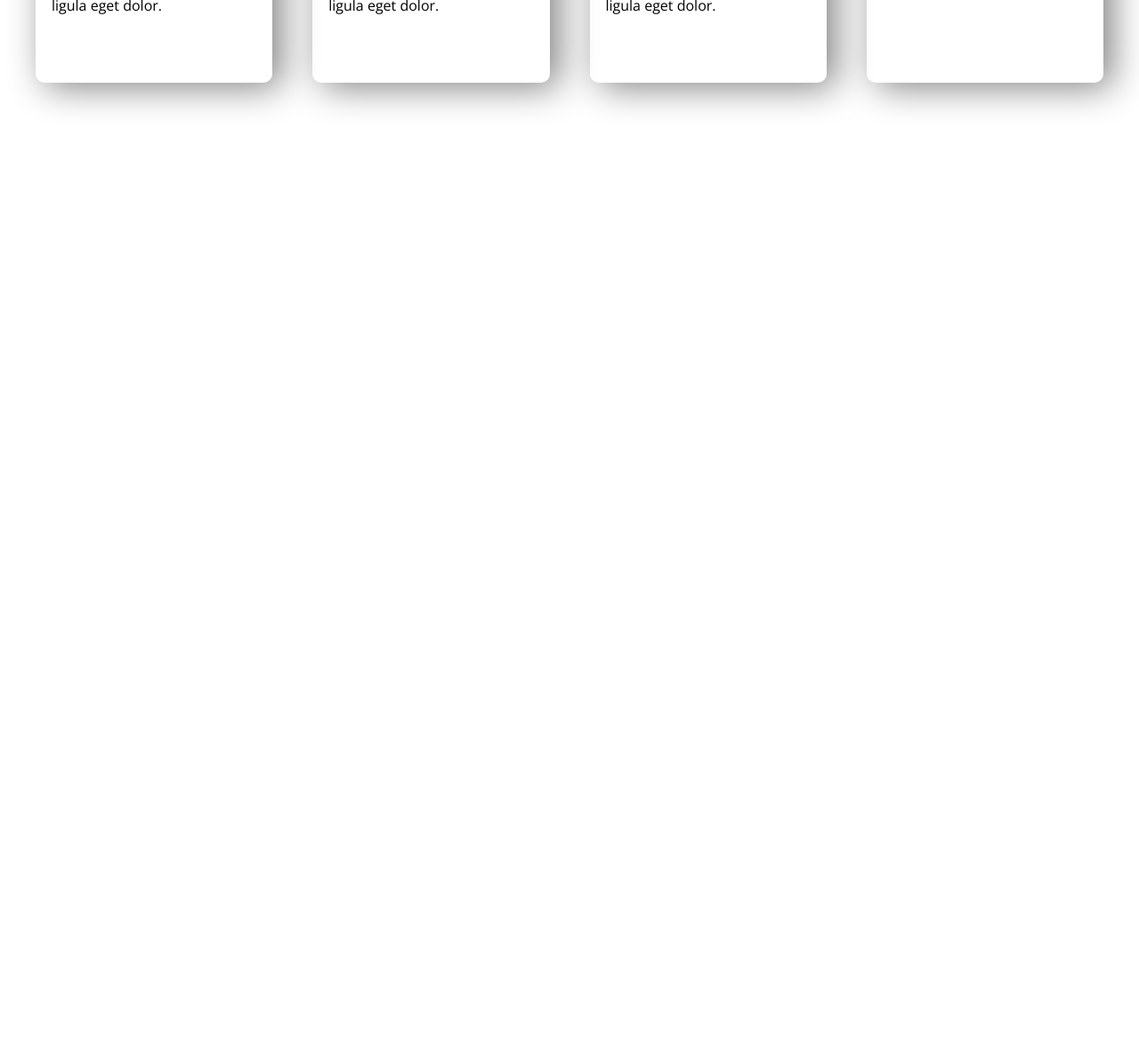
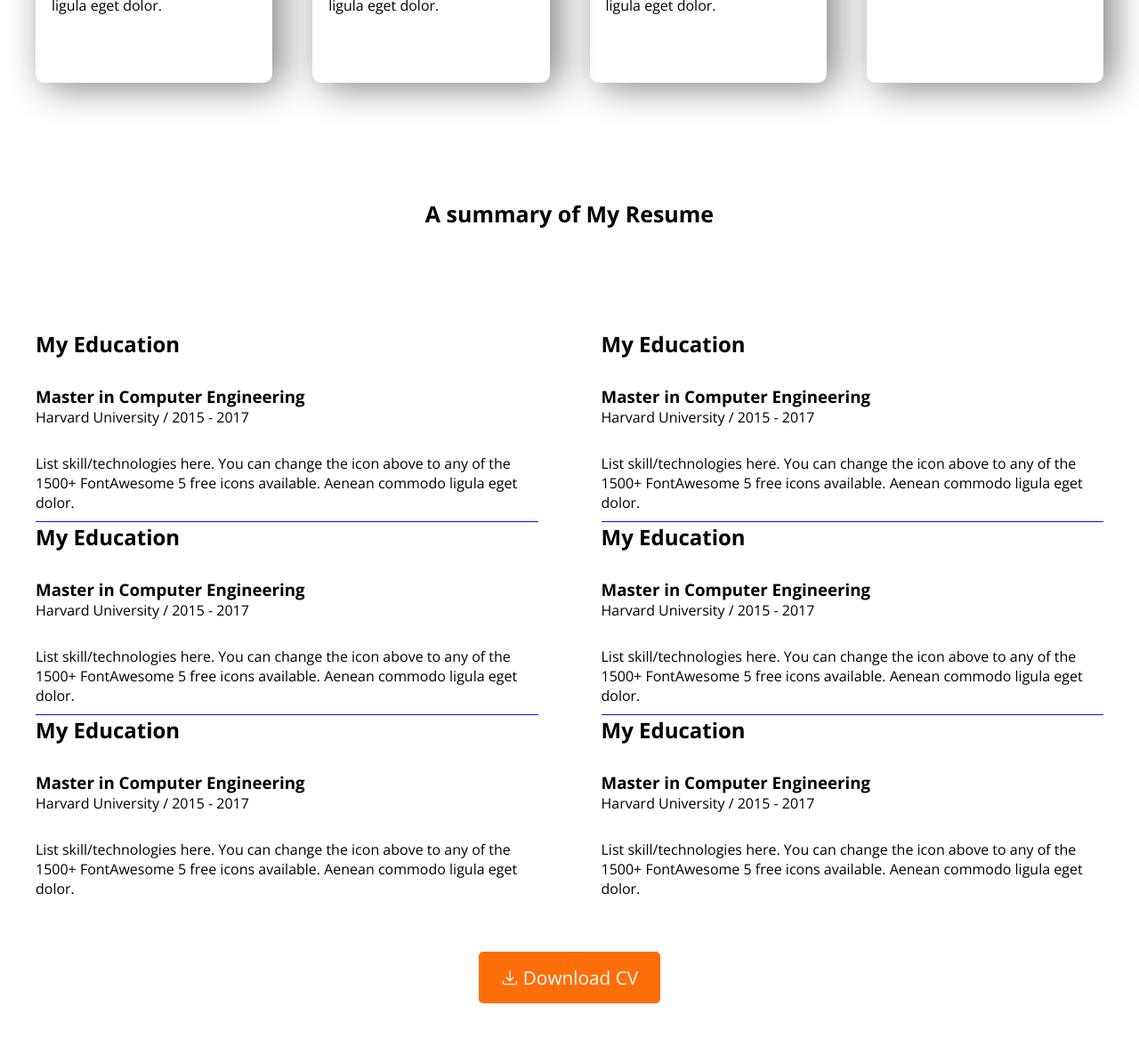
Before and after one commit to plabondas001/Simple-Portfolioo, a plain HTML site: page index.html in a window 1280 px wide. Shown: the part 1645-2812 px from the top of the page at 89% size. Before the commit the page ends 1868 px from the top, so only its background shows below. Drawn offline with nearby package versions, Linux system fonts and the light colour scheme.

Commit message:
create: resume section

```diff
--- a/index.html
+++ b/index.html
@@ -196,6 +196,130 @@
         </div>
       </section>
       <!-- skills section end -->
+
+      <!-- resume section start -->
+      <section class="common-class">
+        <h1 style="text-align: center; font-size: 25px; margin-bottom: 113px">
+          A summary of My Resume
+        </h1>
+        <div class="resume-section">
+          <div>
+            <!-- left side -->
+            <div style="border-bottom: 1px solid rgb(15, 15, 237)">
+              <h1 style="margin-bottom: 30px">My Education</h1>
+              <h3>Master in Computer Engineering</h3>
+              <p style="margin-bottom: 30px">
+                Harvard University / 2015 - 2017
+              </p>
+              <p style="margin-bottom: 10px">
+                List skill/technologies here. You can change the icon above to
+                any of the 1500+ FontAwesome 5 free icons available. Aenean
+                commodo ligula eget dolor.
+              </p>
+            </div>
+            <div style="border-bottom: 1px solid rgb(15, 15, 237)">
+              <h1 style="margin-bottom: 30px">My Education</h1>
+              <h3>Master in Computer Engineering</h3>
+              <p style="margin-bottom: 30px">
+                Harvard University / 2015 - 2017
+              </p>
+              <p style="margin-bottom: 10px">
+                List skill/technologies here. You can change the icon above to
+                any of the 1500+ FontAwesome 5 free icons available. Aenean
+                commodo ligula eget dolor.
+              </p>
+            </div>
+            <div>
+              <h1 style="margin-bottom: 30px">My Education</h1>
+              <h3>Master in Computer Engineering</h3>
+              <p style="margin-bottom: 30px">
+                Harvard University / 2015 - 2017
+              </p>
+              <p style="margin-bottom: 10px">
+                List skill/technologies here. You can change the icon above to
+                any of the 1500+ FontAwesome 5 free icons available. Aenean
+                commodo ligula eget dolor.
+              </p>
+            </div>
+          </div>
+
+          <div>
+            <!-- right side -->
+            <div style="border-bottom: 1px solid rgb(15, 15, 237)">
+              <h1 style="margin-bottom: 30px">My Education</h1>
+              <h3>Master in Computer Engineering</h3>
+              <p style="margin-bottom: 30px">
+                Harvard University / 2015 - 2017
+              </p>
+              <p style="margin-bottom: 10px">
+                List skill/technologies here. You can change the icon above to
+                any of the 1500+ FontAwesome 5 free icons available. Aenean
+                commodo ligula eget dolor.
+              </p>
+            </div>
+            <div style="border-bottom: 1px solid rgb(15, 15, 237)">
+              <h1 style="margin-bottom: 30px">My Education</h1>
+              <h3>Master in Computer Engineering</h3>
+              <p style="margin-bottom: 30px">
+                Harvard University / 2015 - 2017
+              </p>
+              <p style="margin-bottom: 10px">
+                List skill/technologies here. You can change the icon above to
+                any of the 1500+ FontAwesome 5 free icons available. Aenean
+                commodo ligula eget dolor.
+              </p>
+            </div>
+            <div>
+              <h1 style="margin-bottom: 30px">My Education</h1>
+              <h3>Master in Computer Engineering</h3>
+              <p style="margin-bottom: 30px">
+                Harvard University / 2015 - 2017
+              </p>
+              <p style="margin-bottom: 10px">
+                List skill/technologies here. You can change the icon above to
+                any of the 1500+ FontAwesome 5 free icons available. Aenean
+                commodo ligula eget dolor.
+              </p>
+            </div>
+          </div>
+        </div>
+        <div
+          style="
+            display: flex;
+            justify-content: center;
+            margin-top: 50px;
+            margin-bottom: 130px;
+          "
+        >
+          <button
+            class="primary-btn"
+            style="
+              display: flex;
+              align-items: center;
+              justify-content: center;
+              gap: 5px;
+            "
+          >
+            <svg
+              xmlns="http://www.w3.org/2000/svg"
+              fill="none"
+              viewBox="0 0 24 24"
+              stroke-width="1.5"
+              stroke="currentColor"
+              class="size-6"
+              style="width: 20px"
+            >
+              <path
+                stroke-linecap="round"
+                stroke-linejoin="round"
+                d="M3 16.5v2.25A2.25 2.25 0 0 0 5.25 21h13.5A2.25 2.25 0 0 0 21 18.75V16.5M16.5 12 12 16.5m0 0L7.5 12m4.5 4.5V3"
+              />
+            </svg>
+
+            Download CV
+          </button>
+        </div>
+      </section>
     </main>
   </body>
 </html>
--- a/style.css
+++ b/style.css
@@ -92,3 +92,10 @@ a {
   border-radius: 10px;
   box-shadow: 10px 5px 40px gray;
 }
+
+/* resume section */
+
+.resume-section {
+  display: flex;
+  gap: 71px;
+}
```
